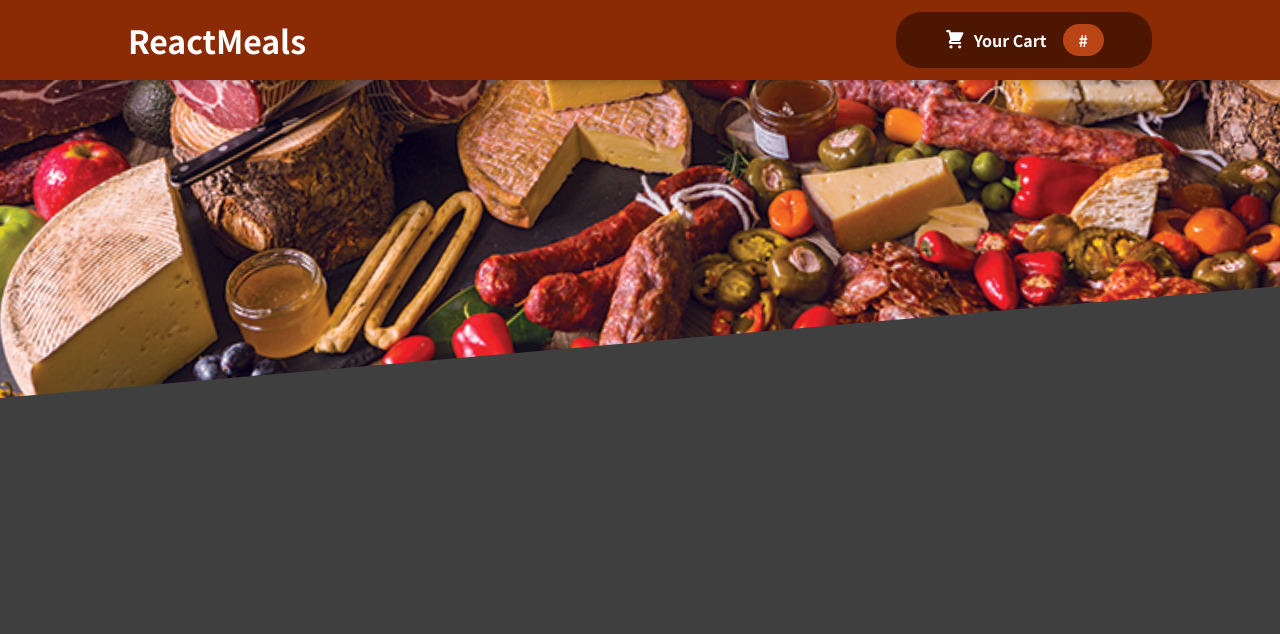
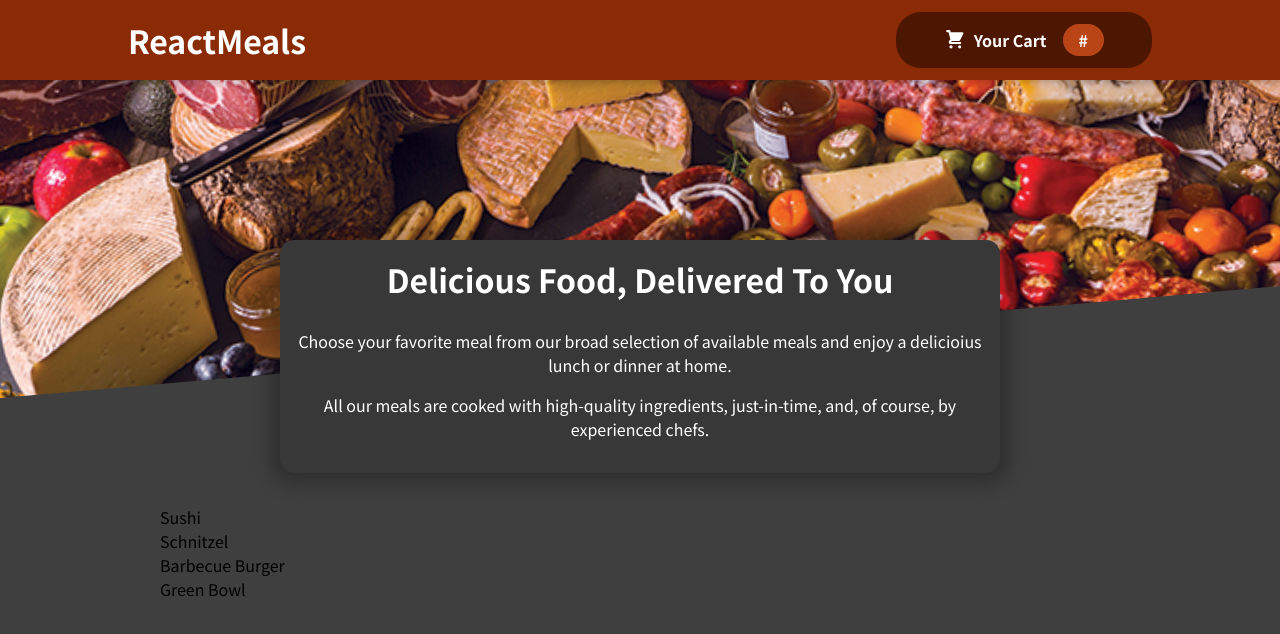
Before and after one commit to Coughdrops13/udemy-reactjs, a React (Create React App) app in the folder react-complete-guide-food-order-app-REDO/: page / in a window 1280 px wide. Shown: the top 634 px of the page. Built offline with nearby package versions, Linux system fonts and the light colour scheme.

Commit message:
correct li output in AvailableMeals component

```diff
--- a/react-complete-guide-food-order-app-REDO/src/App.js
+++ b/react-complete-guide-food-order-app-REDO/src/App.js
@@ -1,11 +1,14 @@
 import React, { Fragment } from 'react';
 import Header from './components/Layout/Header';
-import AvailableMeals from './components/Meals/AvailableMeals';
+import Meals from './components/Meals/Meals';
 
 function App() {
   return (
     <Fragment>
       <Header />
+      <main>
+        <Meals />
+      </main>
     </Fragment>
   );
 }
--- a/react-complete-guide-food-order-app-REDO/src/components/Meals/AvailableMeals.js
+++ b/react-complete-guide-food-order-app-REDO/src/components/Meals/AvailableMeals.js
@@ -29,11 +29,7 @@ const DUMMY_MEALS = [
 ];
 
 const AvailableMeals = () => {
-  const mealsList = DUMMY_MEALS.map((meal) => {
-    <li>
-      {meal.name}
-    </li>;
-  });
+  const mealsList = DUMMY_MEALS.map(meal => <li>{meal.name}</li>);
 
   return (
     <section className={classes.meals}>
--- a/react-complete-guide-food-order-app-REDO/src/components/Meals/Meals.js
+++ b/react-complete-guide-food-order-app-REDO/src/components/Meals/Meals.js
@@ -1,9 +1,8 @@
 import React, { Fragment } from 'react';
 import AvailableMeals from './AvailableMeals';
-import classes from './Meals.module.css';
 import MealsSummary from './MealsSummary';
 
-const Meals = (props) => {
+const Meals = () => {
   return (
     <Fragment>
       <MealsSummary />
```
